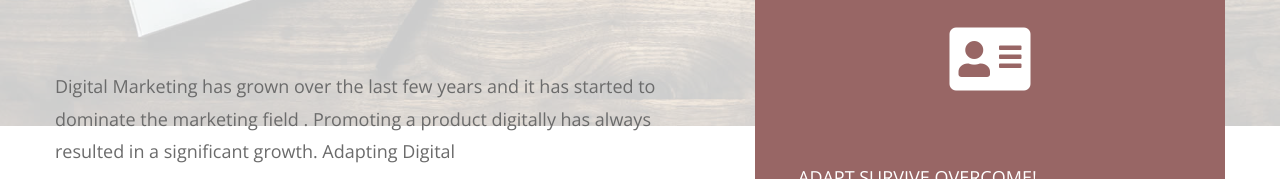
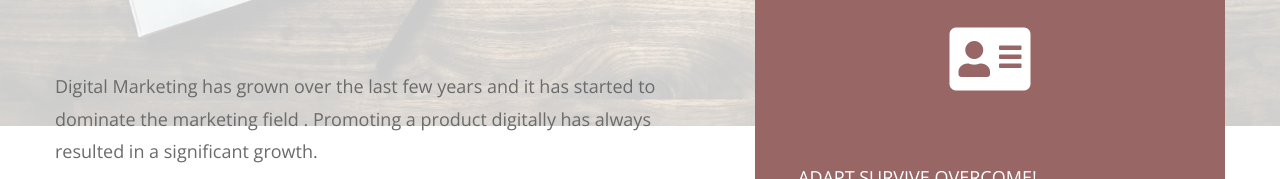
Before and after one commit to saveIT880/myportfolio.github.io, a plain HTML site: page index.html in a window 1280 px wide. Shown: the part 773-952 px from the top of the page. Drawn offline with nearby package versions, Linux system fonts and the light colour scheme.

Commit message:
Update index.html

```diff
--- a/index.html
+++ b/index.html
@@ -45,7 +45,7 @@ https://templatemo.com/tm-530-mini-profile
                 <p class="pb-0">
 
 
-Digital Marketing has grown over the last few years and it has started to dominate the marketing field . Promoting a product digitally has always resulted in a significant growth. Adapting Digital
+Digital Marketing has grown over the last few years and it has started to dominate the marketing field . Promoting a product digitally has always resulted in a significant growth.
                    </p>
               </div>
             </div>
```
